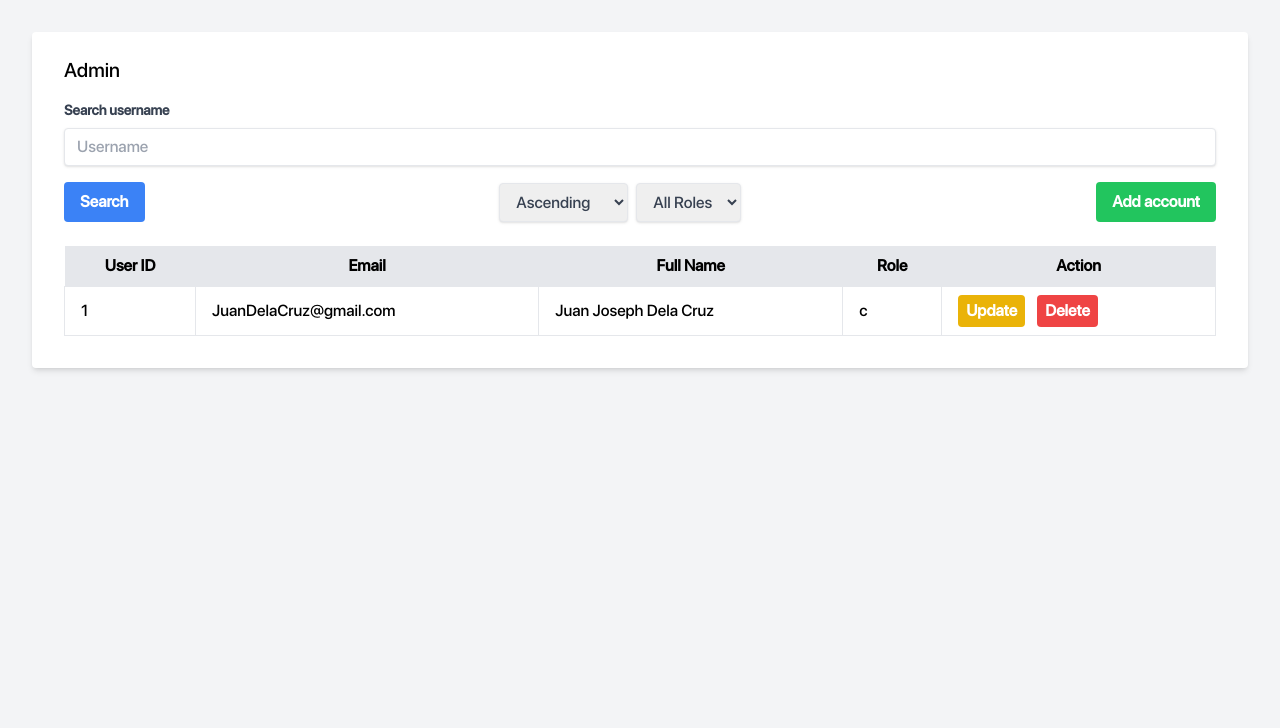
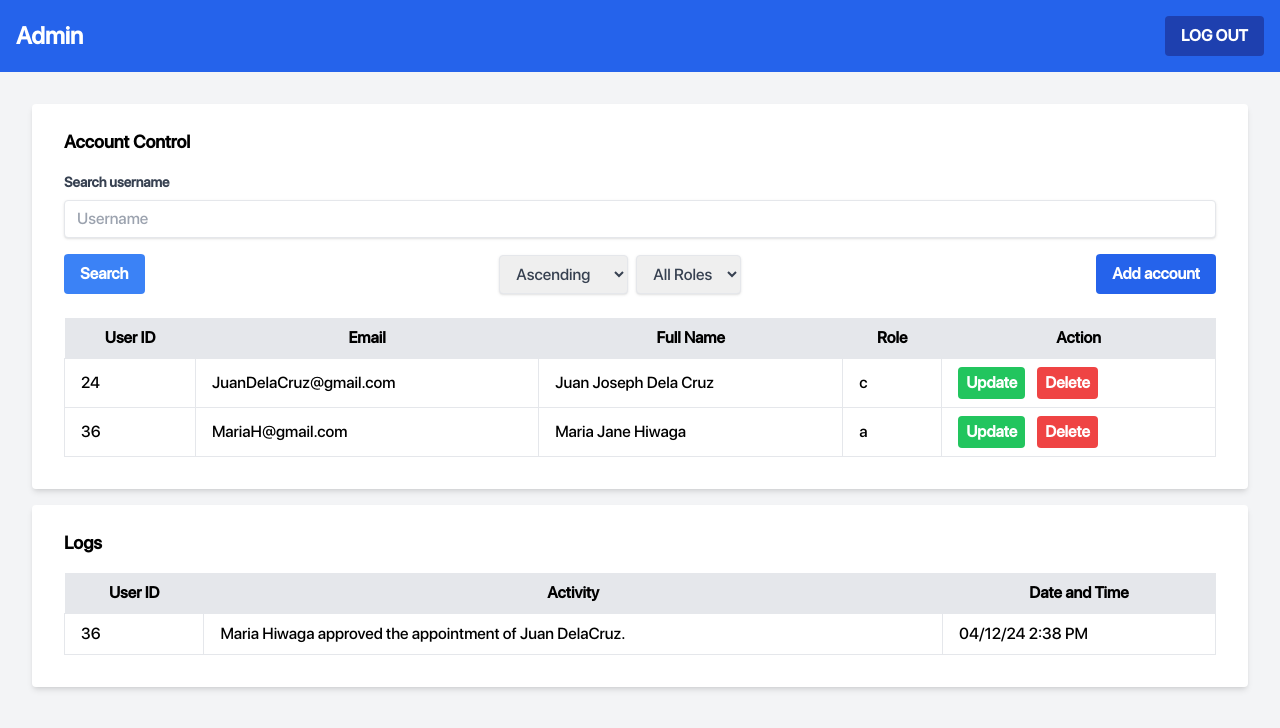
Before and after one commit to BluYiti/boltusaus-butterfly, a Next.js app: page /admin in a window 1280 px wide. Shown: the top 728 px of the page. Built offline with nearby package versions, Linux system fonts and the light colour scheme.

Commit message:
Fixed frontend of admin dashboard

```diff
--- a/src/app/admin/page.tsx
+++ b/src/app/admin/page.tsx
@@ -1,18 +1,42 @@
 'use client'
 
 import React from 'react';
+import { useRouter } from 'next/navigation';
 
 const AdminDashboard = () => {
+  const router = useRouter();
+
+  const handleLogout = () => {
+    router.push('/login');
+  };
   return (
-    <div className="text-black p-8 bg-gray-100 min-h-screen">
+    <div className="text-black bg-gray-100 min-h-screen">
+      {/* Header */}
+      <header className="bg-blue-600 text-white p-4 flex justify-between items-center">
+        <h1 className="text-2xl font-bold">Admin</h1>
+        <button
+          onClick={handleLogout}
+          className="bg-blue-800 hover:bg-blue-900 text-white font-bold py-2 px-4 rounded"
+        >
+          LOG OUT
+        </button>
+      </header>
+
+      <div className="p-8">
         <div className="bg-white shadow-md rounded px-8 pt-6 pb-8 mb-4">
-        <h1 className="text-xl mb-4">Admin</h1>
+          <h2 className="text-lg font-bold mb-4">Account Control</h2>
           <div className="mb-4">
             <label className="block text-gray-700 text-sm font-bold mb-2" htmlFor="username">
               Search username
             </label>
-          <input className="shadow appearance-none border rounded w-full py-2 px-3 text-gray-700 leading-tight focus:outline-none focus:shadow-outline" id="username" type="text" placeholder="Username" />
+            <input
+              className="shadow appearance-none border rounded w-full py-2 px-3 text-gray-700 leading-tight focus:outline-none focus:shadow-outline"
+              id="username"
+              type="text"
+              placeholder="Username"
+            />
           </div>
+
           <div className="flex justify-between items-center mb-6">
             <div>
               <button className="bg-blue-500 hover:bg-blue-700 text-white font-bold py-2 px-4 rounded">
@@ -31,11 +55,12 @@ const AdminDashboard = () => {
               </select>
             </div>
             <div>
-            <button className="bg-green-500 hover:bg-green-700 text-white font-bold py-2 px-4 rounded">
+              <button className="bg-blue-600 hover:bg-blue-800 text-white font-bold py-2 px-4 rounded">
                 Add account
               </button>
             </div>
           </div>
+
           {/* Table for Users */}
           <div className="overflow-x-auto">
             <table className="table-auto w-full">
@@ -50,12 +75,12 @@ const AdminDashboard = () => {
               </thead>
               <tbody>
                 <tr>
-                <td className="border px-4 py-2">1</td>
+                  <td className="border px-4 py-2">24</td>
                   <td className="border px-4 py-2">JuanDelaCruz@gmail.com</td>
                   <td className="border px-4 py-2">Juan Joseph Dela Cruz</td>
                   <td className="border px-4 py-2">c</td>
                   <td className="border px-4 py-2">
-                  <button className="bg-yellow-500 hover:bg-yellow-700 text-white font-bold py-1 px-2 rounded">
+                    <button className="bg-green-500 hover:bg-green-700 text-white font-bold py-1 px-2 rounded">
                       Update
                     </button>
                     <button className="bg-red-500 ml-3 hover:bg-red-700 text-white font-bold py-1 px-2 rounded">
@@ -63,9 +88,47 @@ const AdminDashboard = () => {
                     </button>
                   </td>
                 </tr>
-              {/* More rows */}
+                <tr>
+                  <td className="border px-4 py-2">36</td>
+                  <td className="border px-4 py-2">MariaH@gmail.com</td>
+                  <td className="border px-4 py-2">Maria Jane Hiwaga</td>
+                  <td className="border px-4 py-2">a</td>
+                  <td className="border px-4 py-2">
+                    <button className="bg-green-500 hover:bg-green-700 text-white font-bold py-1 px-2 rounded">
+                      Update
+                    </button>
+                    <button className="bg-red-500 ml-3 hover:bg-red-700 text-white font-bold py-1 px-2 rounded">
+                      Delete
+                    </button>
+                  </td>
+                </tr>
               </tbody>
             </table>
+          </div>
+        </div>
+
+        {/* Logs section */}
+        <div className="bg-white shadow-md rounded px-8 pt-6 pb-8">
+          <h2 className="text-lg font-bold mb-4">Logs</h2>
+          <div className="overflow-x-auto">
+            <table className="table-auto w-full">
+              <thead>
+                <tr className="bg-gray-200">
+                  <th className="px-4 py-2">User ID</th>
+                  <th className="px-4 py-2">Activity</th>
+                  <th className="px-4 py-2">Date and Time</th>
+                </tr>
+              </thead>
+              <tbody>
+                <tr>
+                  <td className="border px-4 py-2">36</td>
+                  <td className="border px-4 py-2">Maria Hiwaga approved the appointment of Juan DelaCruz.</td>
+                  <td className="border px-4 py-2">04/12/24 2:38 PM</td>
+                </tr>
+                {/* More logs */}
+              </tbody>
+            </table>
+          </div>
         </div>
       </div>
     </div>
```
Lines whose indentation alone changed are shown as unchanged.
